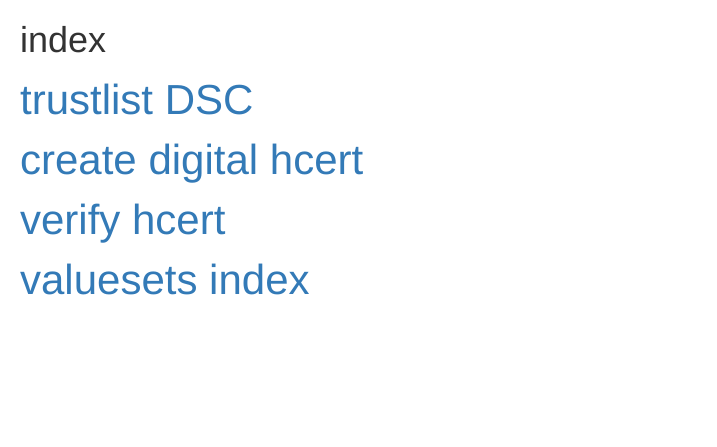
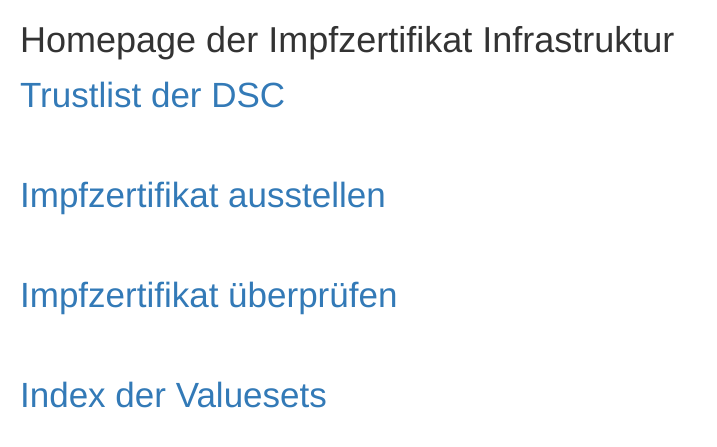
Before and after one commit to BurnPass/burnpass-backend, a Flask app: page / in a window 1280 px wide. Shown: the top 447 px of the page, without its empty margins (0-717 px from the left). Run offline with Flask 2, Linux system fonts and the light colour scheme; parts of the project's set-up code (start-up, migrations or seed data) failed here and were passed over; some libraries are stand-ins or nearby versions.

Commit message:
sprechendere beschreibungen

```diff
--- a/server/templates/index.html
+++ b/server/templates/index.html
@@ -5,17 +5,20 @@
 <style>
 .index {
   margin: 20px;
-  font-size:300%;
+  font-size:250%;
 }
 </style>
 <div class="index">
-<h1>index</h1>
-<a href="/trustList/DSC">trustlist DSC</a>
+<h1>Homepage der Impfzertifikat Infrastruktur</h1>
+<a href="/trustList/DSC">Trustlist der DSC</a>
 </br>
-<a href="/create_digital_hcert">create digital hcert</a>
 </br>
-<a href="/verifyqr">verify hcert</a>
+<a href="/create_digital_hcert">Impfzertifikat ausstellen</a>
 </br>
-<a href="/valuesets">valuesets index</a>
+</br>
+<a href="/verifyqr">Impfzertifikat überprüfen</a>
+</br>
+</br>
+<a href="/valuesets">Index der Valuesets</a>
 {%endblock %}
 </div>
```
